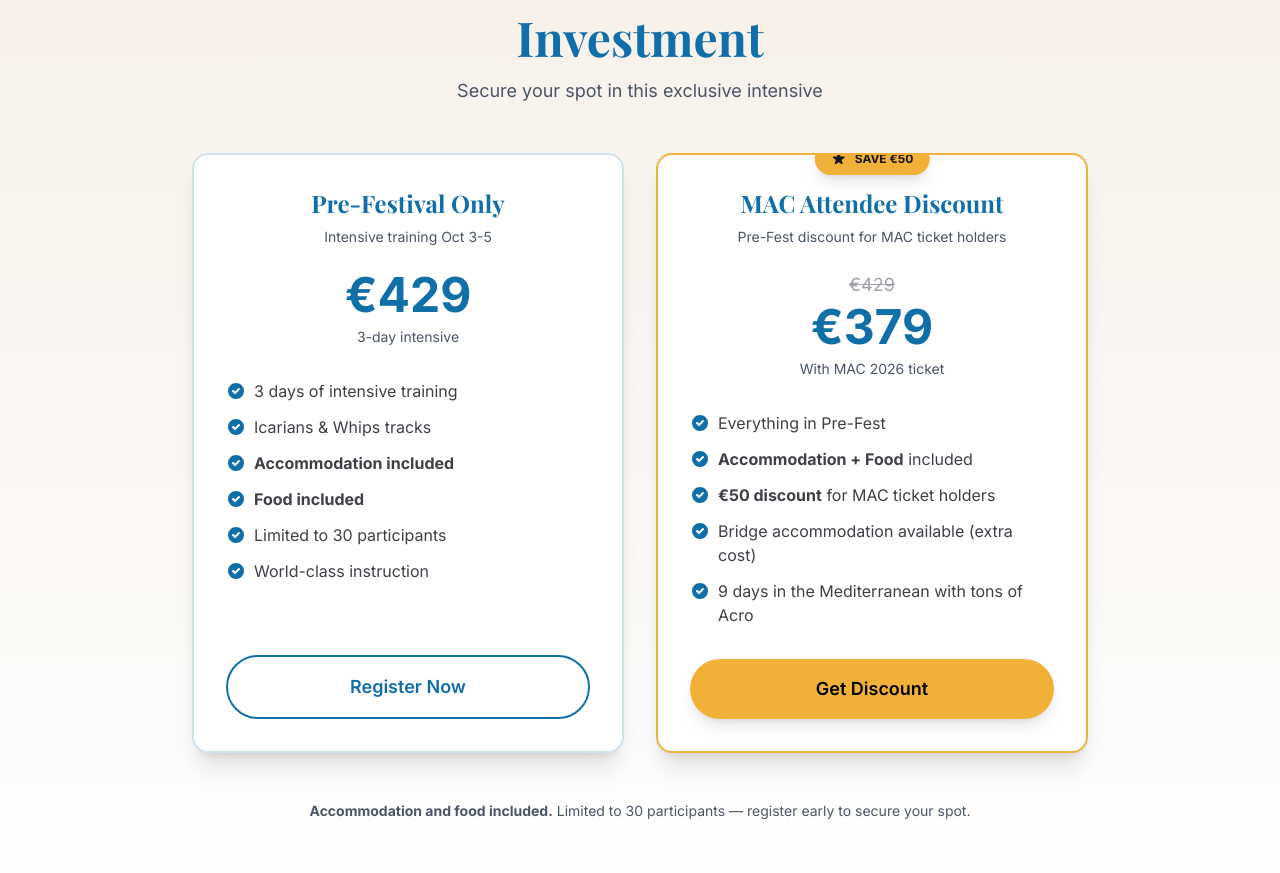
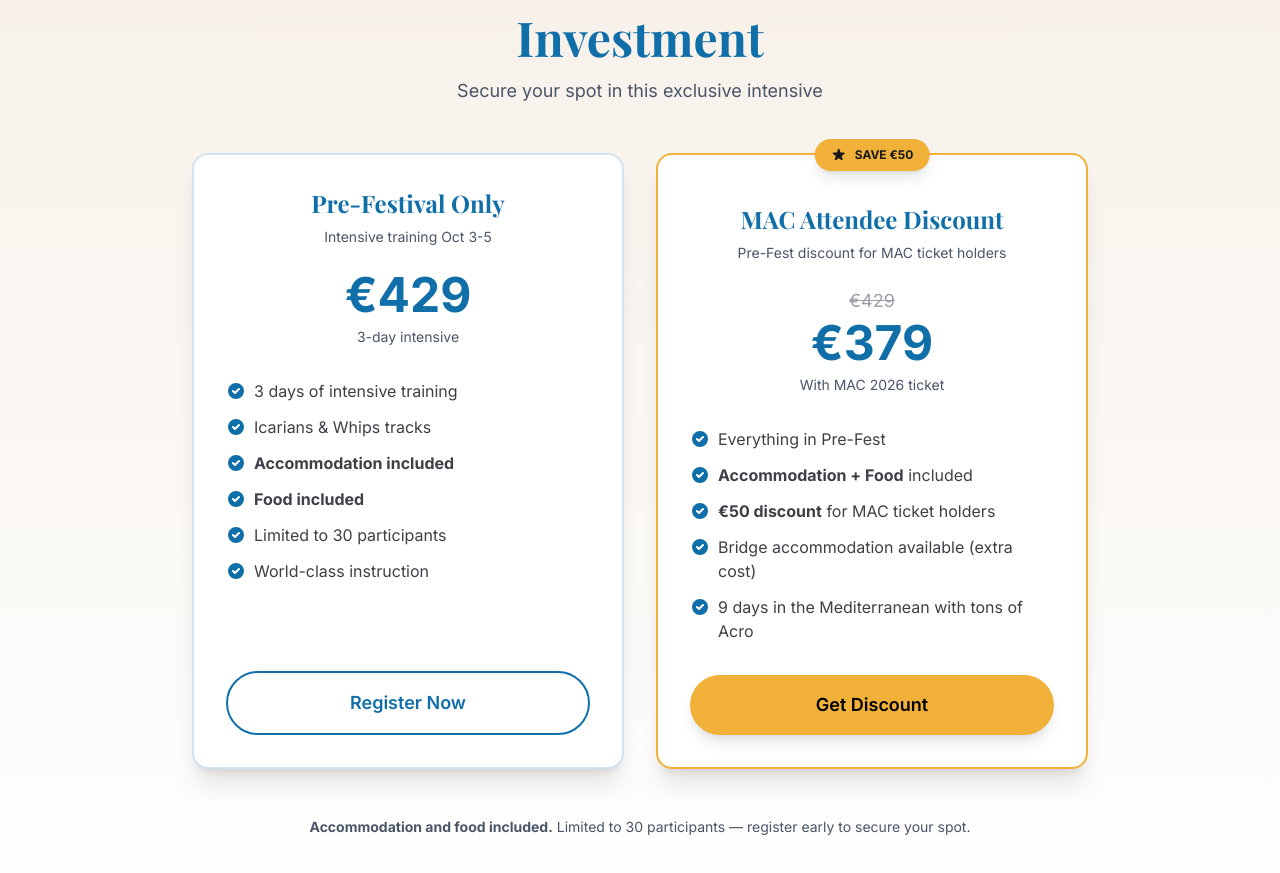
Before and after one commit to GloryFlory/mac-website, a Next.js app: page /pre-fest in a window 1280 px wide. Shown: the part 4500-5373 px from the top of the page. Built offline with nearby package versions, Linux system fonts and the light colour scheme; a web font is replaced by a local one.

Commit message:
Fix SAVE badge positioning: add padding-top and overflow-visible to prevent clipping

```diff
--- a/app/pre-fest/page.tsx
+++ b/app/pre-fest/page.tsx
@@ -545,9 +545,9 @@
 
             {/* Pre-Fest Discount for MAC Attendees */}
             <Reveal delay={0.2}>
-              <div className="bg-white rounded-2xl shadow-xl border-2 border-brand-sun p-8 relative overflow-hidden flex flex-col h-full">
+              <div className="bg-white rounded-2xl shadow-xl border-2 border-brand-sun p-8 pt-12 relative overflow-visible flex flex-col h-full">
                 {/* Best Value Badge - Top edge */}
-                <div className="absolute -top-3 left-1/2 -translate-x-1/2 inline-flex items-center gap-2 px-4 py-2 bg-brand-sun text-zinc-900 rounded-full text-xs font-bold shadow-lg">
+                <div className="absolute -top-4 left-1/2 -translate-x-1/2 inline-flex items-center gap-2 px-4 py-2 bg-brand-sun text-zinc-900 rounded-full text-xs font-bold shadow-lg z-10">
                   <svg className="w-4 h-4" fill="currentColor" viewBox="0 0 20 20">
                     <path d="M9.049 2.927c.3-.921 1.603-.921 1.902 0l1.07 3.292a1 1 0 00.95.69h3.462c.969 0 1.371 1.24.588 1.81l-2.8 2.034a1 1 0 00-.364 1.118l1.07 3.292c.3.921-.755 1.688-1.54 1.118l-2.8-2.034a1 1 0 00-1.175 0l-2.8 2.034c-.784.57-1.838-.197-1.539-1.118l1.07-3.292a1 1 0 00-.364-1.118L2.98 8.72c-.783-.57-.38-1.81.588-1.81h3.461a1 1 0 00.951-.69l1.07-3.292z" />
                   </svg>
```
